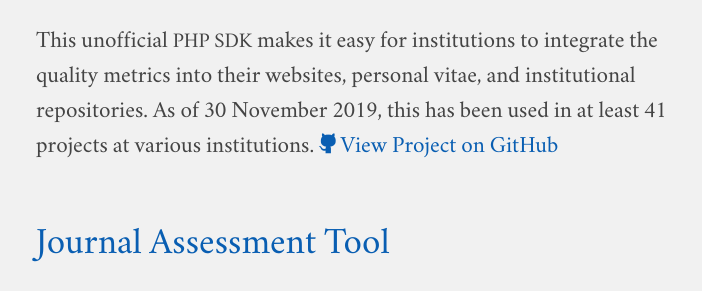
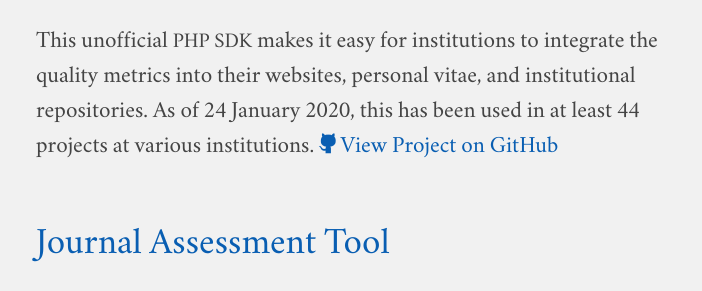
Before and after one commit to jaredhowland/jaredhowland.github.io, a Jekyll site: the page built from content/projects.md, in a window 1280 px wide and 900 px high, scrolled down 2244 px. Shown: the part 227-518 px from the top of the window, without its empty margins (284-986 px from the left). Built offline with Jekyll 4.4.1, drawn with Linux system fonts in a browser that asks for light colours; comment, search, counter and statistics services are not loaded.

Commit message:
Update projects.md

```diff
--- a/content/projects.md
+++ b/content/projects.md
@@ -31,7 +31,7 @@ I presented this to <span class="caps">UALC</span> who then decided to use this
 
 Scopus is an abstract and citation database created by Elsevier. It incorporates important bibliometric data about publications (journal articles, books, and other published materials) to help researchers find high-quality research. It is also used to help researchers determine the relative strength of the publications they wish to submit manuscripts and to track various measures of quality of their existing publications.
 
-This unofficial <span class="caps">PHP SDK</span> makes it easy for institutions to integrate the quality metrics into their websites, personal vitae, and institutional repositories. As of 30 November 2019, this has been used in at least 41 projects at various institutions. <a class="watch btn" href="https://github.com/HBLL-Collection-Development/scopus-api"><i class="icon-github"></i> View Project on GitHub</a>
+This unofficial <span class="caps">PHP SDK</span> makes it easy for institutions to integrate the quality metrics into their websites, personal vitae, and institutional repositories. As of 24 January 2020, this has been used in at least 44 projects at various institutions. <a class="watch btn" href="https://github.com/HBLL-Collection-Development/scopus-api"><i class="icon-github"></i> View Project on GitHub</a>
 
 ## [Journal Assessment Tool][2]
 ### 2009–Present
```
